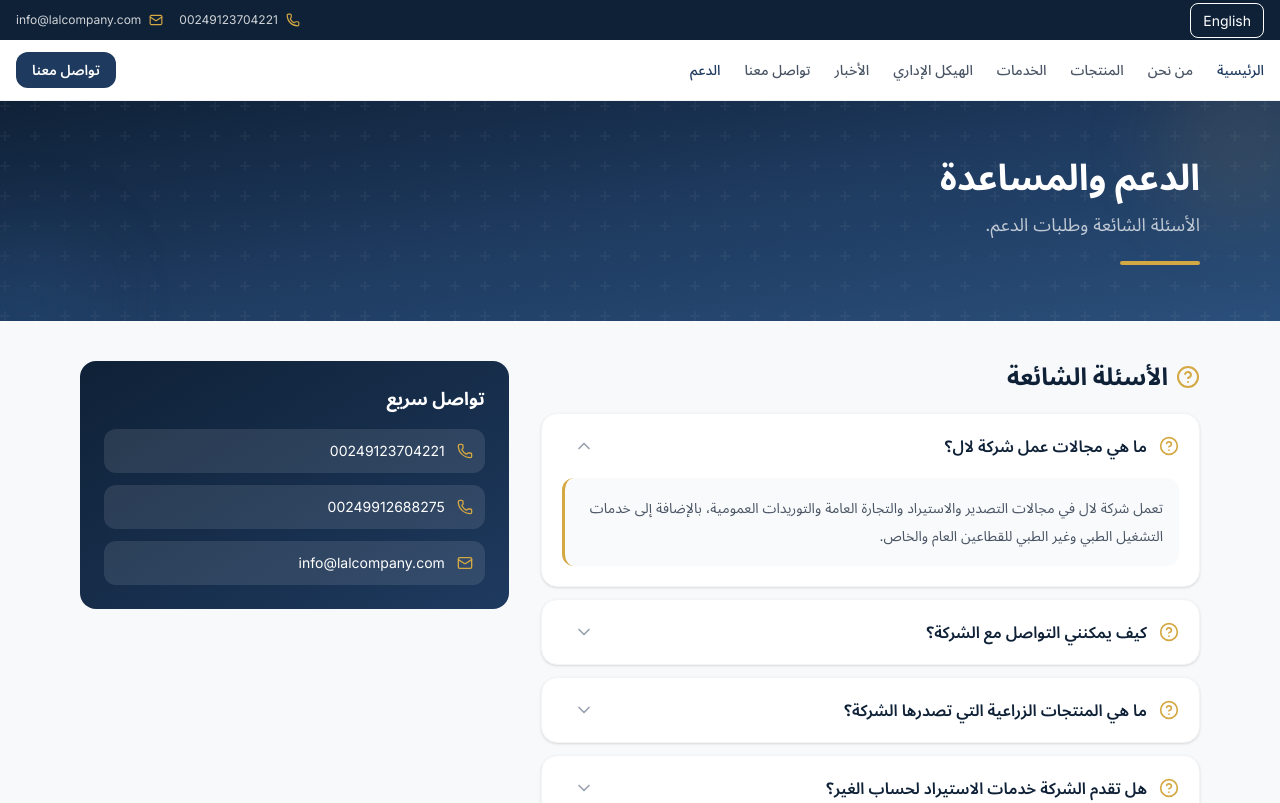
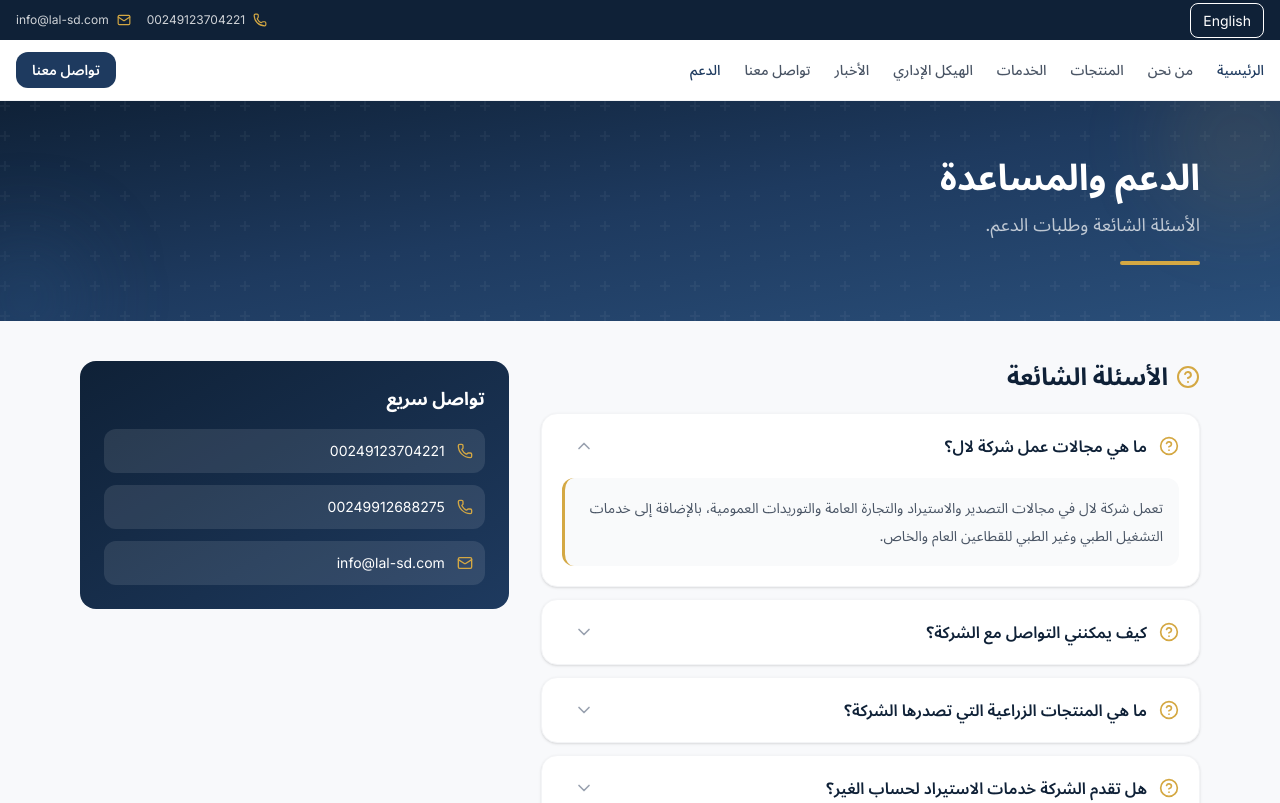
Before and after one commit to mhmodelmahdy/lal-website, a Next.js app: page /ar/support in a window 1280 px wide. Shown: the top 803 px of the page. Built offline with nearby package versions, Linux system fonts and the light colour scheme.

Commit message:
تعديل الايميل

```diff
--- a/src/components/pages/SupportClient.jsx
+++ b/src/components/pages/SupportClient.jsx
@@ -151,11 +151,11 @@ export default function SupportClient({ lang }) {
                             </motion.a>
                             <motion.a
                                 whileHover={{ x: lang === "ar" ? -4 : 4 }}
-                                href="mailto:info@lalcompany.com"
+                                href="mailto:info@lal-sd.com"
                                 className="flex items-center gap-3 p-3 rounded-xl bg-white/10 hover:bg-white/20 transition-colors"
                             >
                                 <Mail size={16} className="text-gold" />
-                                <span className="text-sm">info@lalcompany.com</span>
+                                <span className="text-sm">info@lal-sd.com</span>
                             </motion.a>
                         </div>
                     </motion.div>
--- a/src/data/company.js
+++ b/src/data/company.js
@@ -9,8 +9,8 @@ export const company = {
   },
   phones: ["00249123704221", "00249912688275"],
   email: {
-  ar: "info@lalcompany.com",
-  en: "info@lalcompany.com"
+  ar: "info@lal-sd.com",
+  en: "info@lal-sd.com"
   },
   socials: {
   facebook: "#",
```
